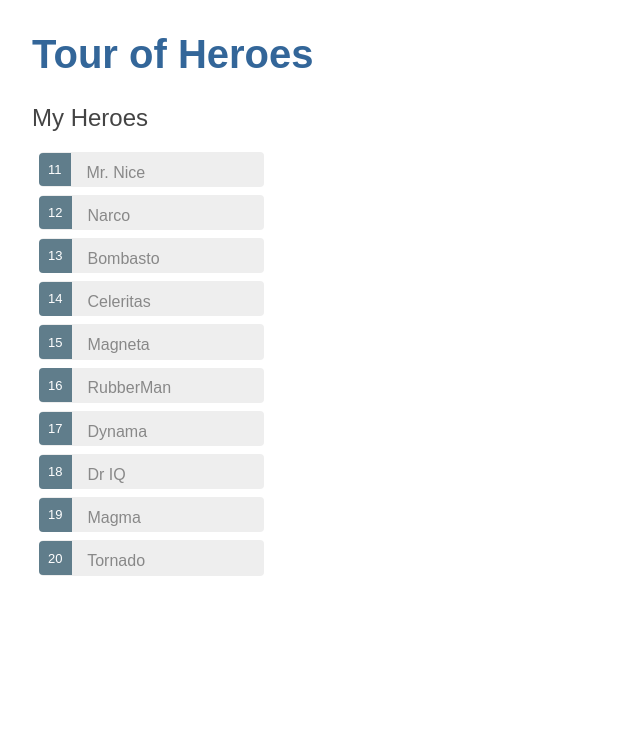
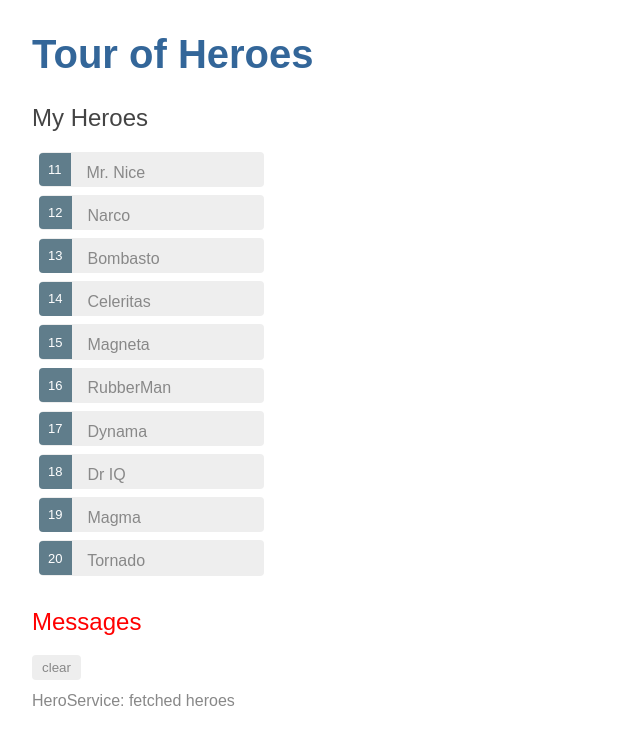
Before and after one commit to nekoteoj/tour-of-heroes-vuejs, a Vue app: page / in a window 1280 px wide. Shown: the top 744 px of the page, without its empty margins (0-640 px from the left). Built offline with nearby package versions, Linux system fonts and the light colour scheme.

Commit message:
Store and API

```diff
--- a/src/App.vue
+++ b/src/App.vue
@@ -7,16 +7,19 @@
     <router-view/> -->
     <h1>{{title}}</h1>
     <Heroes />
+    <Messages />
   </div>
 </template>
 
 <script lang="ts">
 import { Component, Vue } from 'vue-property-decorator';
 import Heroes from '@/components/Heroes.vue';
+import Messages from '@/components/Messages.vue';
 
 @Component({
   components: {
     Heroes,
+    Messages,
   },
 })
 export default class App extends Vue {
--- a/src/components/Heroes.vue
+++ b/src/components/Heroes.vue
@@ -18,7 +18,7 @@
 <script lang="ts">
 import { Component, Prop, Vue } from 'vue-property-decorator';
 import { Hero } from '@/models/hero';
-import { HEROES } from '@/models/mock-heroes';
+import { heroApi } from '@/models/heroApi';
 import HeroDetail from './HeroDetail.vue';
 
 @Component({
@@ -27,14 +27,23 @@ import HeroDetail from './HeroDetail.vue';
   },
 })
 export default class Heroes extends Vue {
-  private heroes = HEROES;
+  private heroes: Hero[] = [];
   private selectedHero: Hero = {
     id: -1,
     name: '',
   };
 
+  protected created(): void {
+    this.getHeroes();
+  }
+
   private onSelect(hero: Hero): void {
     this.selectedHero = hero;
+  }
+
+  private getHeroes(): void {
+    heroApi.getHeroes()
+      .then((heroes) => this.heroes = heroes);
   }
 }
 </script>
--- /dev/null
+++ b/src/components/Messages.vue
@@ -0,0 +1,56 @@
+<template>
+  <div v-if="$store.state.messageModule.messages.length">
+
+    <h2>Messages</h2>
+    <button class="clear"
+            @click="$store.dispatch('clear')">clear</button>
+    <div v-for="(message, index) in $store.state.messageModule.messages" :key="index"> {{message}} </div>
+
+  </div>
+</template>
+
+<script lang="ts">
+import { Component, Vue } from 'vue-property-decorator';
+
+@Component
+export default class Messages extends Vue {
+}
+</script>
+
+<style scoped>
+/* MessagesComponent's private CSS styles */
+h2 {
+  color: red;
+  font-family: Arial, Helvetica, sans-serif;
+  font-weight: lighter;
+}
+body {
+  margin: 2em;
+}
+body, input[text], button {
+  color: crimson;
+  font-family: Cambria, Georgia;
+}
+
+button.clear {
+  font-family: Arial;
+  background-color: #eee;
+  border: none;
+  padding: 5px 10px;
+  border-radius: 4px;
+  cursor: pointer;
+  cursor: hand;
+}
+button:hover {
+  background-color: #cfd8dc;
+}
+button:disabled {
+  background-color: #eee;
+  color: #aaa;
+  cursor: auto;
+}
+button.clear {
+  color: #888;
+  margin-bottom: 12px;
+}
+</style>
--- a/src/main.ts
+++ b/src/main.ts
@@ -1,7 +1,7 @@
 import Vue from 'vue';
 import App from './App.vue';
 import router from './router';
-import store from './store';
+import store from './store/store';
 
 Vue.config.productionTip = false;
 
--- /dev/null
+++ b/src/models/heroApi.ts
@@ -0,0 +1,12 @@
+import { HEROES } from './mock-heroes';
+import { Hero } from './hero';
+import store from '@/store/store';
+
+class HeroApi {
+  public getHeroes(): Promise<Hero[]> {
+    store.dispatch('add', 'HeroService: fetched heroes');
+    return Promise.resolve(HEROES);
+  }
+}
+
+export const heroApi = new HeroApi();
--- a/src/store.ts
+++ /dev/null
@@ -1,16 +0,0 @@
-import Vue from 'vue';
-import Vuex from 'vuex';
-
-Vue.use(Vuex);
-
-export default new Vuex.Store({
-  state: {
-
-  },
-  mutations: {
-
-  },
-  actions: {
-
-  },
-});
--- /dev/null
+++ b/src/store/messageModule.ts
@@ -0,0 +1,27 @@
+import { Module } from 'vuex';
+import { MessageState } from './types';
+
+export const messageModule: Module<MessageState, {}> = {
+  state: {
+    messages: [],
+  },
+  mutations: {
+    add(state, message: string): void {
+      state.messages.push(message);
+    },
+    clear(state): void {
+      state.messages = [];
+    },
+  },
+  actions: {
+    add({ commit }, message: string): void {
+      commit('add', message);
+    },
+    clear({ commit }): void {
+      commit('clear');
+    },
+  },
+  getters: {
+
+  },
+};
--- /dev/null
+++ b/src/store/store.ts
@@ -0,0 +1,11 @@
+import Vue from 'vue';
+import Vuex from 'vuex';
+import { messageModule } from './messageModule';
+
+Vue.use(Vuex);
+
+export default new Vuex.Store<{}>({
+  modules: {
+    messageModule,
+  },
+});
--- /dev/null
+++ b/src/store/types.ts
@@ -0,0 +1,3 @@
+export interface MessageState {
+  messages: string[];
+}
```
